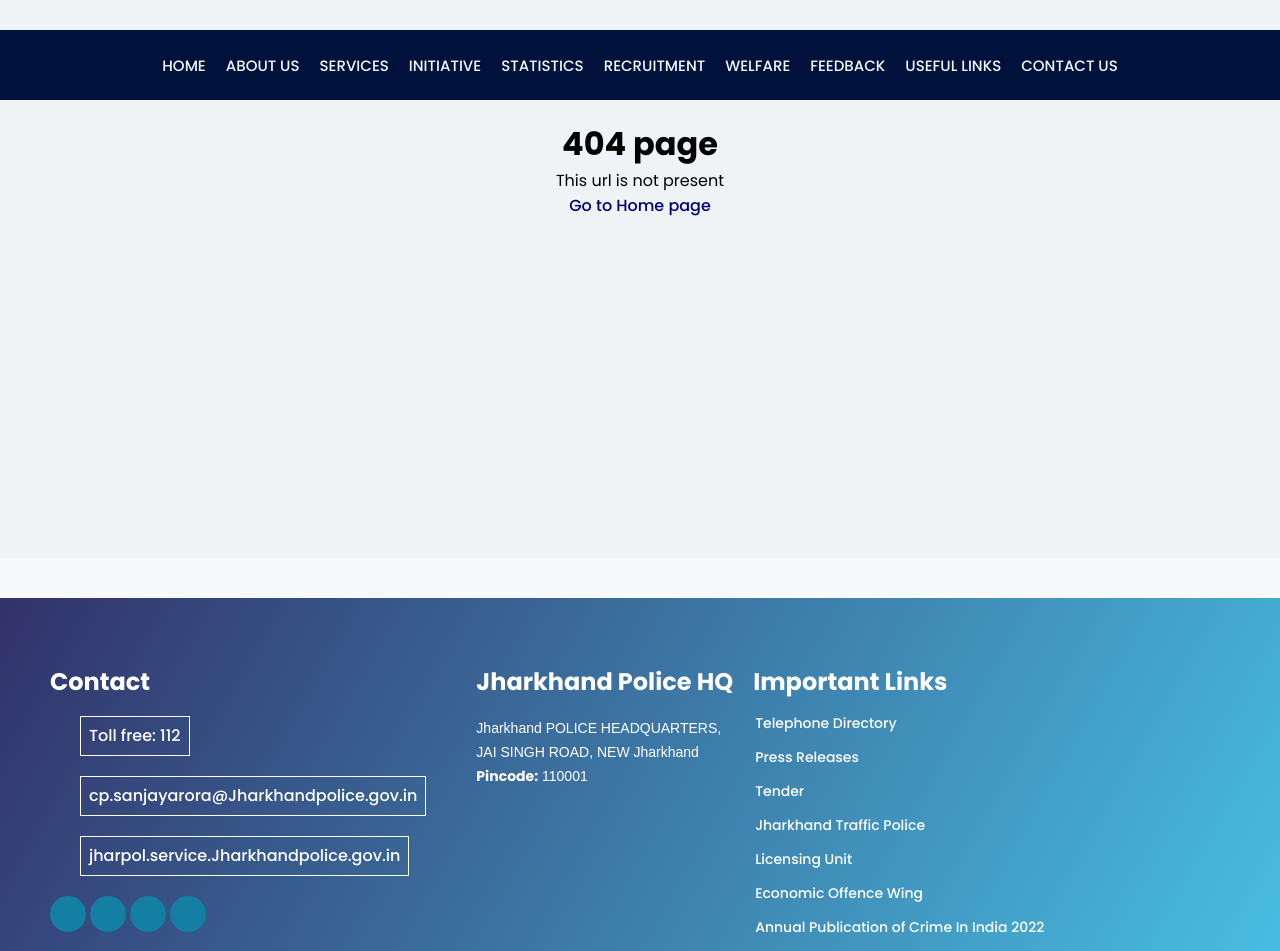
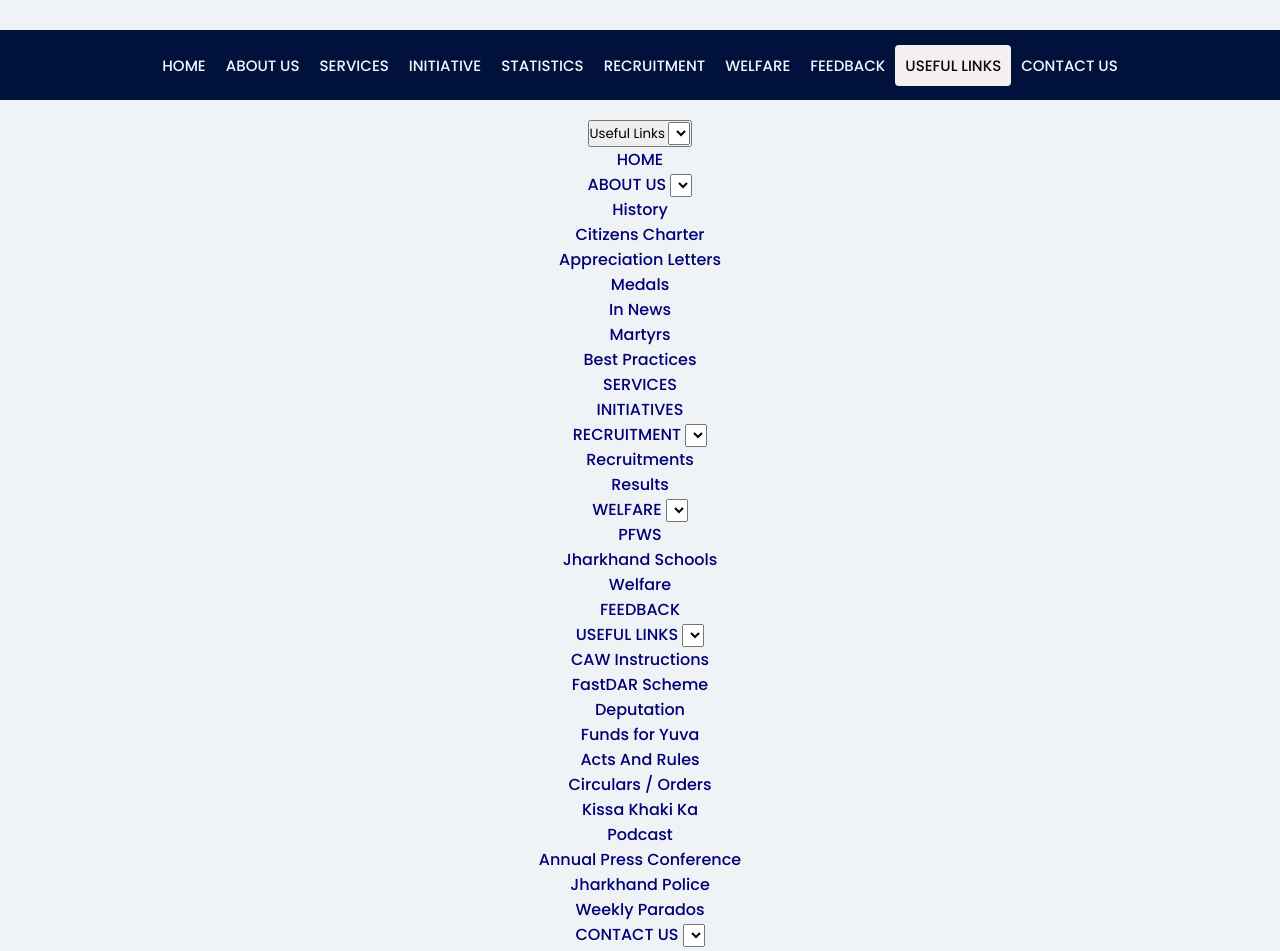
Before and after one commit to Yash43211234/Jharkhand_Police-Web-Application, a React (Create React App) app: page /link in a window 1280 px wide. Shown: the top 951 px of the page. Built offline with nearby package versions, Linux system fonts and the light colour scheme.

Commit message:
commit by garima

```diff
--- a/src/App.js
+++ b/src/App.js
@@ -15,6 +15,8 @@ import ServiceList from './List/ServiceList';
 import FooterAbove from './components/FooterAbove';
 import Feedback from './utils/Feedback';
 import Welfare from './components/Welfare';
+import Link from './components/Link';
+
 
 
 function App() {
@@ -32,6 +34,7 @@ function App() {
                   <Route path='/SignIn' element={<SignIn/>} />
                   <Route path='/Welfare' element={<Welfare/>} />
                   <Route path='/feedback' element={<Feedback/>} />
+                  <Route path='/link' element={<Link/>} />
 
 
                   <Route path='/*' element={<Page404/>} />
@@ -39,7 +42,7 @@ function App() {
           </BrowserRouter>
 
     <FooterAbove/>
-
+    -..............................................
      <Footer/>
       </div>
 
--- /dev/null
+++ b/src/components/Link.js
@@ -0,0 +1,90 @@
+function Link(){
+    return (
+            <>
+
+<body>
+    <div class="container">
+
+      <button> Useful Links <span> <select></select></span> </button>
+
+    </div>
+
+ <div class="main">
+
+    <ul>
+
+        <li> <a href="#"> HOME </a> </li>
+
+        <li>
+            <a href="#"> ABOUT US <select></select></a>
+            <ul class="dropdown">
+                <li> <a href="#"> History </a> </li>
+                <li> <a href="#"> Citizens Charter</a> </li>
+                <li> <a href="#"> Appreciation Letters</a> </li>
+                <li> <a href="#"> Medals </a> </li>
+                <li> <a href="#"> In News </a> </li>
+                <li> <a href="#"> Martyrs </a> </li>
+                <li> <a href="#"> Best Practices </a> </li>
+            </ul>
+        </li>
+
+        <li> <a href="#"> SERVICES </a> </li>
+
+        <li> <a href="#"> INITIATIVES </a> </li>
+
+        <li>
+             <a href="#"> RECRUITMENT <select></select> </a>
+             <ul class="dropdown">
+                <li> <a href="#"> Recruitments </a> </li>
+                <li> <a href="#"> Results </a> </li>
+             </ul>
+         </li>
+
+        <li>
+             <a href="#"> WELFARE <select></select></a>
+             <ul class="dropdown">
+                <li> <a href="#"> PFWS </a> </li>
+                <li> <a href="#"> Jharkhand Schools</a> </li>
+                <li> <a href="#"> Welfare </a> </li>
+             </ul>
+        </li>
+
+        <li> <a href="#"> FEEDBACK </a> </li>
+
+        <li>
+             <a href="#"> USEFUL LINKS <select></select></a>
+             <ul class="dropdown">
+                <li> <a href="cawINS.HTML"> CAW Instructions </a> </li>
+                <li> <a href="#"> FastDAR Scheme </a> </li>
+                <li> <a href="deputation.html"> Deputation </a> </li>
+                <li> <a href="#"> Funds for Yuva </a> </li>
+                <li> <a href="actsAndRules.html"> Acts And Rules </a> </li>
+                <li> <a href="CircularsOrders.html"> Circulars / Orders </a> </li>
+                <li> <a href="#"> Kissa Khaki Ka </a> </li>
+                <li> <a href="#"> Podcast </a> </li>
+                <li> <a href="#"> Annual Press Conference </a> </li>
+                <li> <a href="jharkhandpolice.html"> Jharkhand Police </a> </li>
+                <li> <a href="#"> Weekly Parados </a> </li>
+             </ul>
+        </li>
+
+        <li>
+             <a href="#"> CONTACT US <select></select> </a>
+             <ul class="dropdown">
+                <li> <a href="#"> Important Contact </a> </li>
+                <li> <a href="#"> Telephone Directory </a> </li>
+             </ul>
+         </li>
+
+    </ul>
+
+ </div>
+
+
+    <script src="usefullinks.js"></script>
+</body>
+
+            </>
+    );
+}
+export default Link;
--- a/src/components/Navbar.js
+++ b/src/components/Navbar.js
@@ -24,7 +24,7 @@ function Navbar() {
                 <li><NavLink className="nav-bar-link" to="/recruitment">RECRUITMENT</NavLink></li>
                 <li><NavLink className="nav-bar-link" to="/welfare">WELFARE</NavLink></li>
                 <li><NavLink className="nav-bar-link" to="/feedback">FEEDBACK</NavLink></li>
-                 <li><NavLink className="nav-bar-link" to="/links">USEFUL LINKS</NavLink></li>
+                 <li><NavLink className="nav-bar-link" to="/Link">USEFUL LINKS</NavLink></li>
                  <li><NavLink className="nav-bar-link" to="/contact">CONTACT US</NavLink></li>
                 {/* <li><NavLink className="nav-bar-link" to="/contact">CONTACT US</NavLink></li> */}
 
```
